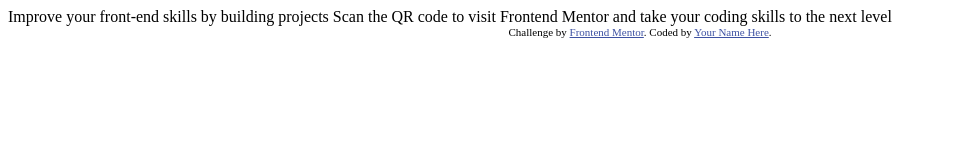
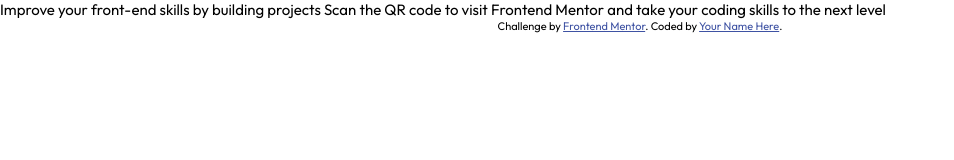
Before and after one commit to Samadeen/qr-code-component-main, a plain HTML site: page index.html in a window 1280 px wide. Shown: the whole page, without its empty margins (0-954 px from the left). Drawn offline with Linux system fonts and the light colour scheme.

Commit message:
Global resets and Variables

```diff
--- a/styles.css
+++ b/styles.css
@@ -1,3 +1,27 @@
+@import url('https://fonts.googleapis.com/css2?family=Outfit:wght@300;400;500;600&display=swap');
+
+:root {
+  --white: hsl(0, 0%, 100%);
+  --light-gray: hsl(212, 45%, 89%);
+  --grayish-blue: hsl(220, 15%, 55%);
+  --dark-blue: hsl(218, 44%, 22%);
+}
+
+* {
+  margin: 0;
+  padding: 0;
+  box-sizing: border-box;
+}
+
+body {
+  font-family: 'Outfit', sans-serif;
+  font-size: 15px;
+}
+
+img {
+  max-width: 100%;
+}
+
 .attribution {
   font-size: 11px;
   text-align: center;
```
